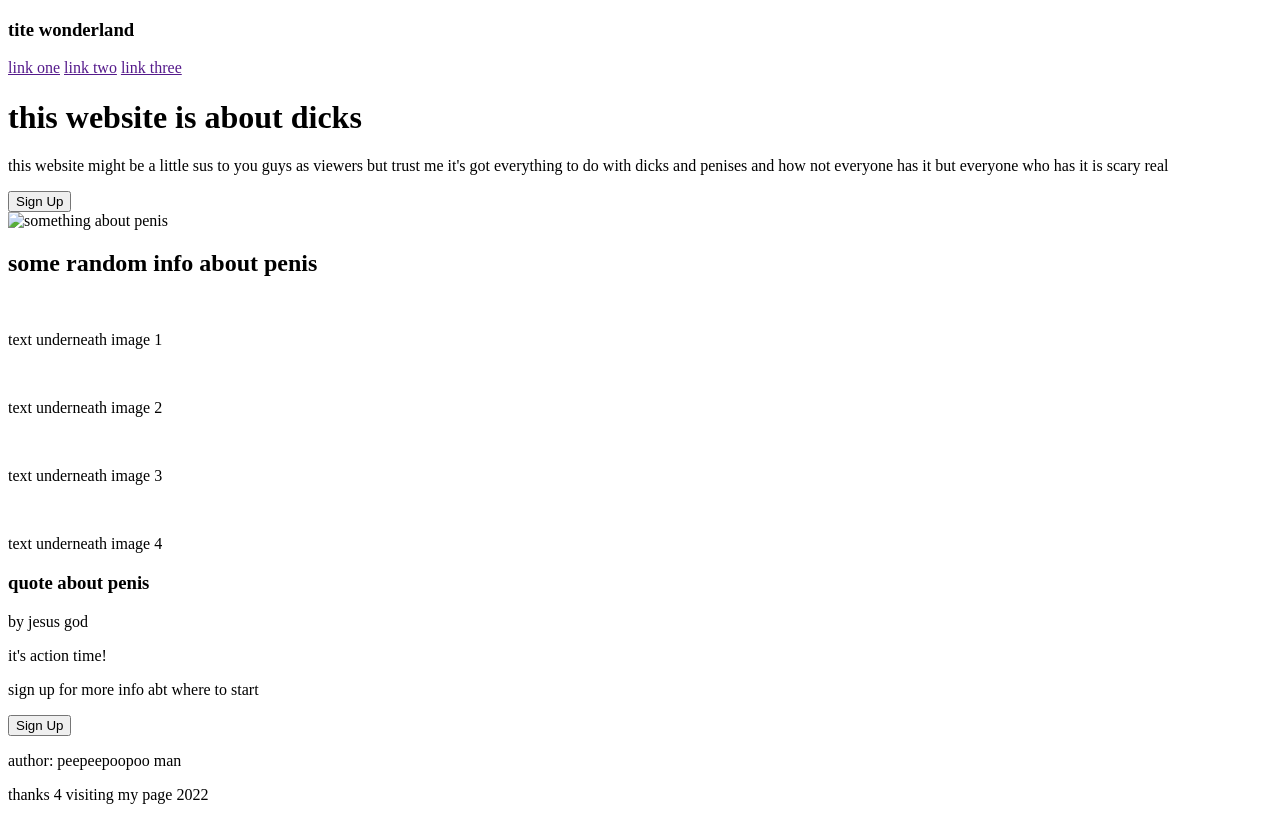
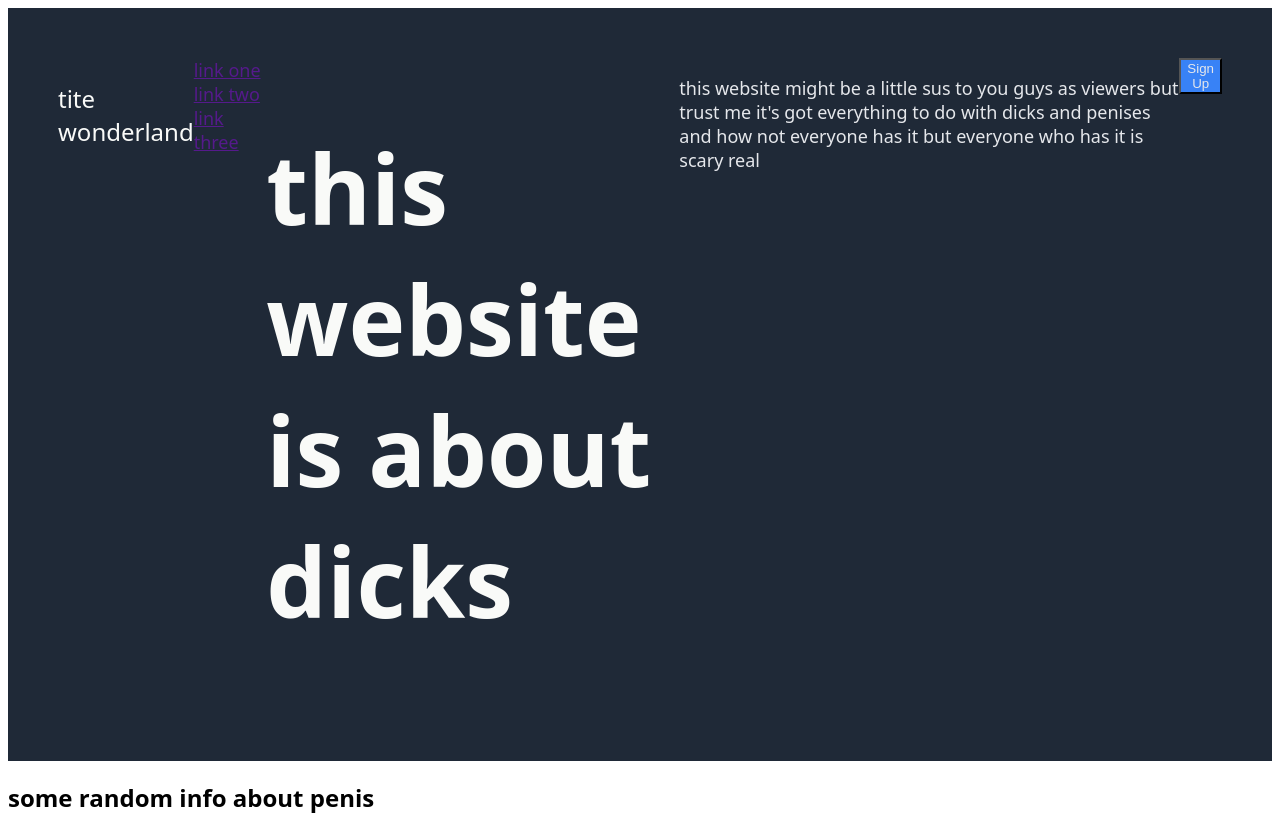
Before and after one commit to ravenvesper/project-landing-page, a plain HTML site: page index.html in a window 1280 px wide. Shown: the top 817 px of the page. Drawn offline with Linux system fonts and the light colour scheme.

Commit message:
add styles, adjust html, add images

```diff
--- a/index.html
+++ b/index.html
@@ -5,17 +5,19 @@
         <title>
             tite wonderland
         </title>
+        <link href="/style.css" rel="stylesheet">
     </head>
 <body>
+
+    <div id="first">
         <div class="logo">
-        <h3>tite wonderland</h3>
+            <p>tite wonderland</p>
         </div>
         <div class="links">
             <a href="">link one</a>
             <a href="">link two</a>
             <a href="">link three</a>
         </div>
-<div id="first">
         <div class="title">
              <h1>this website is about dicks</h1>
         </div>
@@ -23,11 +25,11 @@
              <p>this website might be a little sus to you guys as viewers but trust me it's got everything to
              do with dicks and penises and how not everyone has it but everyone who has it is scary real</p>
         </div>
-    <div class="sign_up">
-        <button>Sign Up</button>
+        <div class="button">
+            <button class="sign_up">Sign Up</button>
         </div>
         <div class="image">
-        <img src="" alt="something about penis">
+            <img src="">
         </div>
     </div>
     <div id="second">
@@ -47,8 +49,8 @@
     </div>
     <div id="third">
         <div class="quote">
-        <h3>quote about penis</h3>
-        <p>by jesus god</p>
+            <h3 class="quote_penis">quote about penis</h3>
+            <p class="by_jesus">by jesus god</p>
         </div>
     </div>
     <div id="fourth">
@@ -56,16 +58,14 @@
             <p>it's action time!</p>
             <p>sign up for more info abt where to start</p>
         </div>
-    <div class="footer_button">
-        <button>Sign Up</button>
-    </div>
-    <div class="footer">
-        <footer>
-            <p>author: peepeepoopoo man</p>
-            <p>thanks 4 visiting my page 2022</p>
-        </footer>
+        <div>
+            <button class="footer_button">Sign Up</button>
         </div>
     </div>
+    <div id="footer">
+                <p>author: peepeepoopoo man</p>
+                <br>
+                <p>thanks 4 visiting my page 2022</p>
     </div>
 </body>
 </html>
--- a/style.css
+++ b/style.css
@@ -0,0 +1,79 @@
+body {
+    font-family: system-ui, -apple-system, BlinkMacSystemFont, 'Segoe UI', Roboto, Oxygen, Ubuntu, Cantarell, 'Open Sans', 'Helvetica Neue', sans-serif;
+}
+.logo {
+    font-size: 24px;
+    color: #F9FAF8;
+}
+#first {
+    background-color: #1F2937;
+    padding: 50px;
+    display: flex;
+}
+
+.links {
+    font-size: 18px;
+    text-decoration: none;
+
+}
+
+.title {
+    font-size: 48px;
+    font-weight: bold;
+    color: #F9FAF8
+}
+
+.about {
+    color: #E5E7EB;
+    font-size: 18px;
+}
+
+.sign_up {
+    background-color: #3882F6;
+    color:#E5E7EB;
+}
+
+#second {
+    display: flex;
+    flex-direction: column;
+}
+
+.icons {
+    display: flex;
+    flex-direction: row;
+    justify-content: space-evenly;
+}
+
+#third {
+    background-color: #E5E7EB;
+    display: flex;
+}
+
+.quote_penis {
+    font-size: 36px;
+    font-style: italic;
+    color: #1F2937;
+}
+
+.by_jesus {
+    font-weight: bold;
+}
+
+
+#fourth {
+    background-color: #3882F6;
+
+}
+
+.footer_button {
+    background-color: #3882F6;
+    color:#E5E7EB;
+    border-radius: 5px;
+    border-color: #E5E7EB;
+}
+
+#footer {
+    display: flex;
+    flex-direction: row;
+    justify-content: center;
+}
```
Also changed, not shown: 2.jpg (added), 3.jpg (added), 4.jpg (added), 5.jpg (added), 1 other file. Lines whose indentation alone changed are shown as unchanged.
